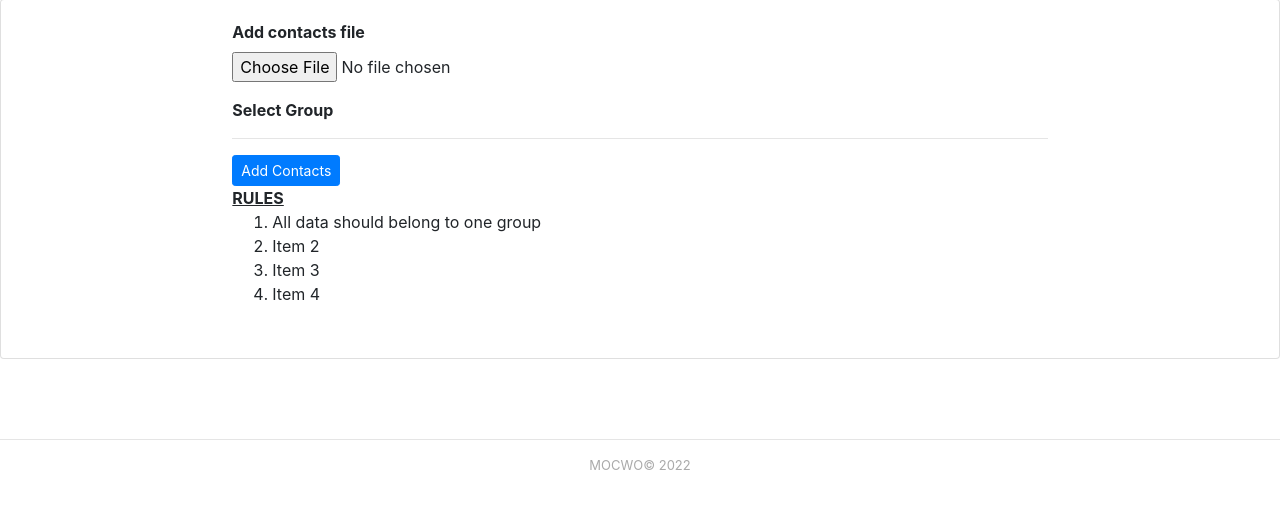
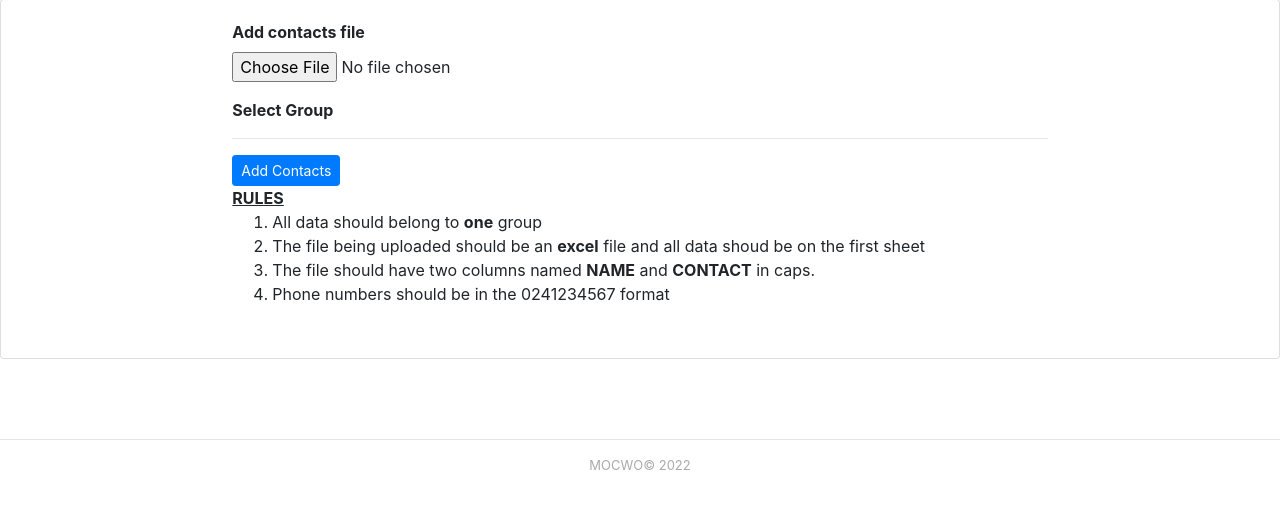
Before and after one commit to enoch-baffoe/Bulk-SMS-app, a Flask app: page /admin/bulkContacts in a window 1280 px wide. Shown: the part 140-649 px from the top of the page. Run offline with Flask 2, Linux system fonts and the light colour scheme; the visitor is signed in with stand-in values (Sample User, id 1); data that the repository does not hold is empty; some libraries are stand-ins or nearby versions.

Commit message:
feat: Added Edit Contact, and Delete Contact feature, Also improved the send messages feature and then added a method to get the balance also,added python dot env to keep keys a secret

```diff
--- a/app.py
+++ b/app.py
@@ -3,7 +3,7 @@ from flask_mysqldb import MySQL
 import os
 import bcrypt
 from werkzeug.utils import secure_filename
-from mnotifySMS import sendSMS
+from mnotifySMS import sendSMS, getBalance
 import pandas as pd
 from pandas.io import sql
 
@@ -18,7 +18,11 @@ app.config["MYSQL_DB"] = "SMS_db"
 app.config["MYSQL_CURSORCLASS"] = "DictCursor"
 
 mysql=MySQL(app)
+ALLOWED_EXTENSIONS = {'xls' , 'xlsx' , 'xlsm' , 'xlsb' , 'odf' , 'ods', 'odt'}
 
+def allowed_file(filename):
+    return '.' in filename and \
+           filename.rsplit('.', 1)[1].lower() in ALLOWED_EXTENSIONS
 
 def check_phone_number(phone):
 
@@ -49,7 +53,11 @@ def confirm_input(name,phone_number):
 @app.route('/',methods=['GET','POST'])
 def home():
     if g.loggedIn and g.type=='admin':
-        return render_template('index.html')
+        try:
+            data = getBalance()
+        except BaseException as err:
+            data=''
+        return render_template('index.html', data=data)
     else:
         return redirect(url_for("login"))
 
@@ -92,7 +100,7 @@ def quickSMS():
             contacts=request.form['contacts']
             groups=request.form.getlist('groups')
             contactList = list(contacts.split(","))
-            print (contactList,flush=True)
+
             if groups: #
                 # we get the phone numbers from the selected groups
                 cur=mysql.connection.cursor()
@@ -103,9 +111,18 @@ def quickSMS():
 
             # we remove duplicates
             contactList = list(set(contactList))
-            #sendSMS(message,contactList)
-            print (contactList,flush=True)
-            flash("Message Delivered","success")
+            contactList = [str(contact).zfill(10) for contact in contactList if (len(contact)>=9 and contact.isdecimal())]
+            print ('Contact List = '+str(contactList)+'\n',flush=True)
+            data = sendSMS(message,contactList)
+
+            if data['status']=="success":
+                flash("Message Delivered","success")
+                print ('Message has been delivered successfully\n',flush=True)
+            else:
+                flash("Message could not be delivered", 'warning')
+                flash(str(data['message']),'warning')
+                print ('Failed to deliver message\n',flush=True)
+            print(data, flush=True)
             return redirect(url_for('home'))
         cur=mysql.connection.cursor()
         cur.execute("SELECT id,name FROM `groups`;")
@@ -127,10 +144,13 @@ def addBulkContacts():
             if file.filename == '':
                 flash('No selected file','danger')
                 return redirect(request.url)
+            if not allowed_file(file.filename):
+                flash("Please upload an allowed file type","warning")
+                return redirect(request.url)
             filePd=pd.read_excel(file,sheet_name=0)
             #add group id to dataframe
             filePd['groups_id']=group_id
-            cur=mysql.connection.cursor()
+            print(filePd.head(),flush=True)
             meetsRequirement=True
             newMembersList=[]
             i=1
@@ -139,34 +159,30 @@ def addBulkContacts():
                 #for i in range(0, len(filePd)):
                     #print(filePd.iloc[i]['phone_number'], filePd.iloc[i]['name'],flush=True)
                 for index,row in filePd.iterrows():
-                    if check_phone_number(row['phone_number']) ==False:
+                    if check_phone_number(row['CONTACT']) ==False:
                         meetsRequirement==False
                         flash('Phone Number at line '+str(i)+ ' does not meet specified format','warning')
-                    if check_name(row['name'])==False:
+                    if check_name(row['NAME'])==False:
                         meetsRequirement=False
                         flash('Name at line '+str(i)+ ' does not meet specified format','warning')
                     if meetsRequirement==False:
                         break
                     else:
-                        k = (row['name'],row['phone_number'],row['groups_id'])
+                        k = (row['NAME'],str(row['CONTACT']).zfill(10),row['groups_id'])
                         newMembersList.append(k)
 
                 print(newMembersList,flush=True)
+                cur=mysql.connection.cursor()
+                cur.executemany('INSERT INTO members(name,phone_number,groups_id) VALUES (%s,%s,%s)',newMembersList)
+                mysql.connection.commit()
+                flash('Members successfuly added to database','success')
+            except mysql.connection.IntegrityError:
+                mysql.connection.rollback()
+                cur.close
+                flash('Data could not be inserted. Some Members may already exist in the database','warning')
             except BaseException as error:
                     flash('An error occured. Check if you inserted the correct file following all the rules given','warning')
                     print('An exception occurred: {}'.format(error),flush=True)
-            #filePd.to_sql(name="members",con=cur,if_exists='append',method='multi')
-            # print(filePd,flush=True)
-            try:
-                cur=mysql.connection.cursor()
-                cur.executemany('INSERT INTO members(name,phone_number,groups_id) VALUES (%s,%s,%s)',newMembersList)
-                mysql.connection.commit()
-                flash('Lecturers successfuly added to database','success')
-            except mysql.connection.IntegrityError:
-                mysql.connection.rollback()
-                cur.close
-                flash('Data could not be inserted. Some Lecturers may already exist in the database','warning')
-
         return redirect(request.referrer)
     else:
         return redirect(url_for("login"))
@@ -264,17 +280,48 @@ def livesearch():
     return jsonify(result)
 
 
-@app.route('/admin/editContact/<string:id>')
+@app.route('/admin/editContact/<string:id>',methods=['GET','POST'])
 def editContact(id):
     if g.loggedIn and g.type=='admin':
-        return render_template('editContact.html')
+        if request.method=="POST":
+            try:
+                contact_id=int(id)
+                name = request.form['name']
+                group = request.form['group']
+                phone_number = request.form['phone_number']
+                if name and group and phone_number:
+                    cur=mysql.connection.cursor()
+                    cur.execute("UPDATE members SET name = %s, phone_number = %s, groups_id = %s WHERE id = %s", [name,phone_number,group,contact_id])
+                    mysql.connection.commit()
+                    flash("Contact edited successfully", "success")
+                    return redirect(request.url)
+            except BaseException as err:
+                mysql.connection.rollback()
+                flash("Contact could not be updated", "warning")
+                return redirect(request.url)
+
+        contact_id=int(id)
+        cur=mysql.connection.cursor()
+        cur.execute("SELECT id,name FROM `groups`")
+        groups=cur.fetchall()
+        cur.execute('SELECT name, phone_number, groups_id,id FROM members where id= %s', [contact_id])
+        contact=cur.fetchone()
+        return render_template('editContact.html',groups=groups, contact=contact)
     else:
         return redirect(url_for("login"))
 
 @app.route('/admin/deleteContact/<string:id>')
 def deleteContact(id):
     if g.loggedIn and g.type=='admin':
-        flash("Contact Deleted Successfully","success")
+        try:
+            contactId=int(id)
+            cur=mysql.connection.cursor()
+            cur.execute("DELETE FROM `members` WHERE id = %s",[contactId])
+            mysql.connection.commit()
+            flash("Contact Deleted Successfully","success")
+        except BaseException as err:
+            mysql.connection.rollback()
+            flash("An Error Occurred whiled deleting contact. Please Try again or Contact your admininstrator")
         return redirect(request.referrer)
     else:
         return redirect(url_for("login"))
--- a/requirements.txt
+++ b/requirements.txt
@@ -18,6 +18,7 @@ openpyxl==3.0.10
 pandas==1.4.3
 pycparser==2.21
 python-dateutil==2.8.2
+python-dotenv==0.21.0
 pytz==2022.2.1
 requests==2.28.1
 six==1.16.0
--- a/templates/addBulkContacts.html
+++ b/templates/addBulkContacts.html
@@ -20,7 +20,7 @@
                 <div class="row text-break justify-content-center">
                     <div class="col-11 col-md-9 col-xl-8">
                         <form action="{{url_for('addBulkContacts')}}" method="post" enctype="multipart/form-data">
-                            <div class="form-group"><label for="signature"><strong>Add contacts file</strong><br></label><input class="form-control-file" type="file" name="bulkContacts" required=""></div><span style="font-weight: bold;">Select Group</span>
+                            <div class="form-group"><label for="signature"><strong>Add contacts file</strong><br></label><input class="form-control-file" type="file" accept=".xlsx, .xls, .xlm" name="bulkContacts" required=""></div><span style="font-weight: bold;">Select Group</span>
                             <hr>
                             <div class="form-group">
                                 <div class="col">
@@ -33,10 +33,10 @@
                                 <div class="form-row">
                                     <div class="col text-break"><span><strong><span style="text-decoration: underline;">RULES</span></strong></span>
                                         <ol>
-                                            <li>All data should belong to one group</li>
-                                            <li>Item 2</li>
-                                            <li>Item 3</li>
-                                            <li>Item 4</li>
+                                            <li>All data should belong to <b>one</b> group</li>
+                                            <li>The file being uploaded should be an <b>excel</b> file and all data shoud be on the first sheet</li>
+                                            <li>The file should have two columns named <b>NAME</b> and <b>CONTACT</b> in caps. </li>
+                                            <li>Phone numbers should be in the 0241234567 format</li>
                                         </ol>
                                     </div>
                                 </div>
--- a/templates/contacts.html
+++ b/templates/contacts.html
@@ -6,7 +6,7 @@
     <div class="card">
         <div class="card-body">
             <div>
-                <h3 class="text-center">Contacts app</h3>
+
                 {% with messages = get_flashed_messages(with_categories=true) %}
                     {% if messages %}
                     {% for category, message in messages %}
```
Also changed, not shown: mnotifySMS.py (+16 -1 lines), templates/editContact.html (added, +50 -0 lines), templates/index.html (+6 -1 lines), 1 other file.
